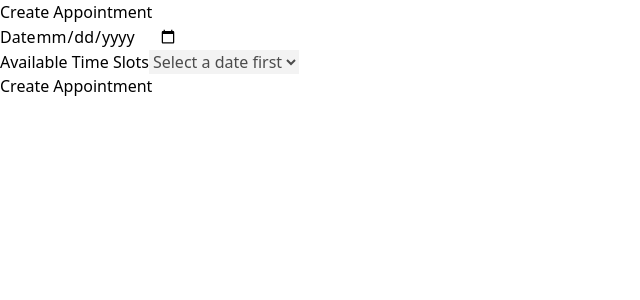
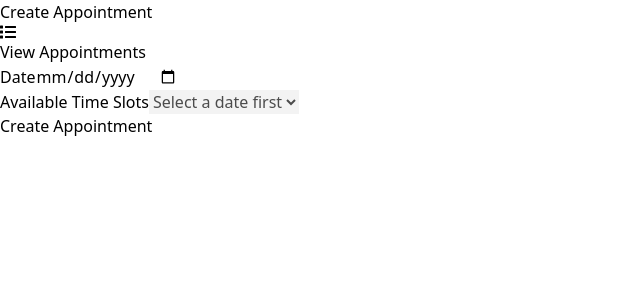
Before and after one commit to sumira/Appointment-Manager-Frontend, a React (Vite) app: page /createAppointment in a window 1280 px wide. Shown: the top 300 px of the page, without its empty margins (0-640 px from the left). Built offline with nearby package versions, Linux system fonts and the light colour scheme; sample sign-in values are in the browser's storage.

Commit message:
Add navigation button to view appointments in create appointment form

```diff
--- a/src/components/create-appointment.tsx
+++ b/src/components/create-appointment.tsx
@@ -1,5 +1,7 @@
 import React, { useState, useEffect } from "react";
 import { createAppointment, getBookedSlots } from "../api";
+import { useNavigate } from "react-router-dom";
+import { FaList } from "react-icons/fa"; // Import FaList icon
 
 interface BookedSlot {
   date: string;
@@ -12,6 +14,7 @@ const AppointmentForm = () => {
   const [availableSlots, setAvailableSlots] = useState<string[]>([]);
   const [error, setError] = useState("");
   const [loading, setLoading] = useState(false);
+  const navigate = useNavigate();
 
   const timeSlots = [
     "18:00-18:30",
@@ -85,9 +88,18 @@ const AppointmentForm = () => {
       <div className="container mx-auto px-4 sm:px-6 lg:px-8 xl:px-0 xl:max-w-screen-sm">
         <div className="bg-white shadow-md rounded-lg overflow-hidden">
           <div className="px-4 py-5 sm:p-6">
-            <h2 className="text-2xl font-bold text-gray-800 mb-4">
-              Create Appointment
-            </h2>
+            <div className="flex justify-between items-center mb-4">
+              <h2 className="text-2xl font-bold text-gray-800">
+                Create Appointment
+              </h2>
+              <button
+                className="bg-gray-200 hover:bg-gray-300 text-gray-700 font-bold py-2 px-4 rounded focus:outline-none focus:shadow-outline"
+                onClick={() => navigate("/getAppointments")}
+              >
+                <FaList className="mr-2" />
+                View Appointments
+              </button>
+            </div>
             {error && <div className="text-red-500 mb-4">{error}</div>}
             <form onSubmit={handleSubmit} className="space-y-4">
               <div>
```
